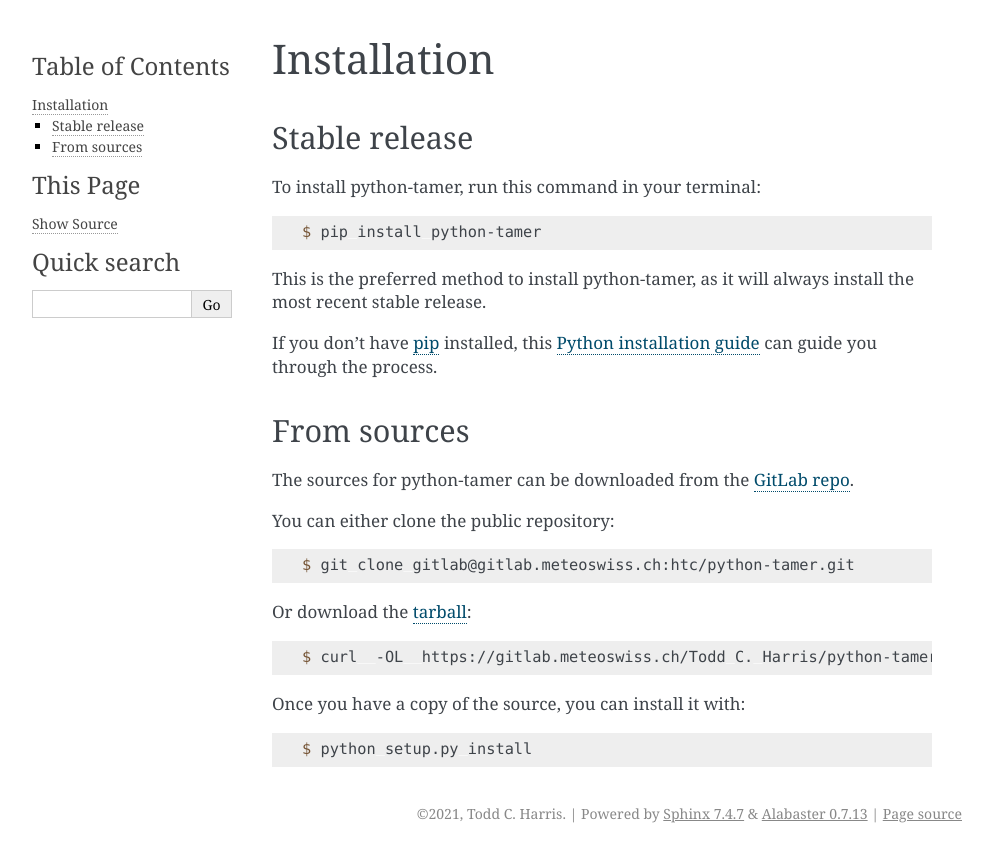
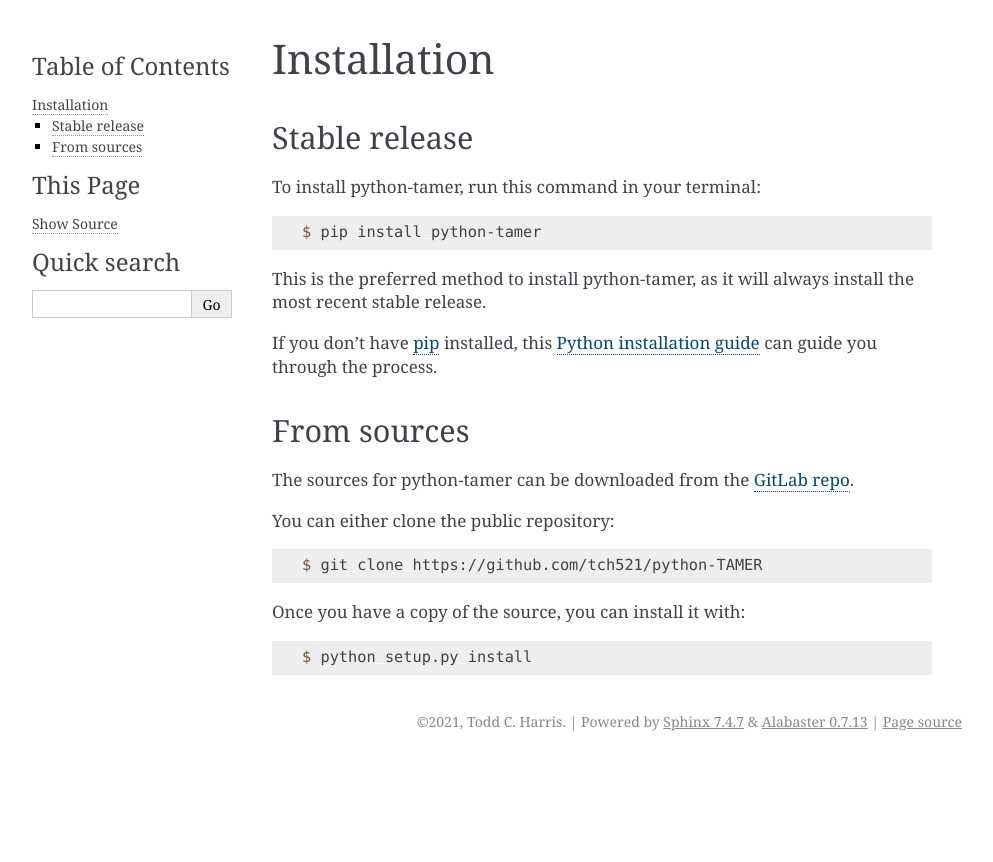
Before and after one commit to tch521/python-TAMER, a Sphinx documentation site: the page built from doc/installation.rst, in a window 1280 px wide. Shown: the top 862 px of the page, without its empty margins (148-1141 px from the left). Built offline with Sphinx 7.4.7, drawn with Linux system fonts in a browser that asks for light colours.

```diff
--- a/doc/conf.py
+++ b/doc/conf.py
@@ -14,7 +14,7 @@ import os
 import sys
 sys.path.insert(0, os.path.abspath('..'))
 
-import python_tamer
+autodoc_mock_imports = ['python_tamer']
 
 # -- Project information -----------------------------------------------------
 
@@ -33,7 +33,6 @@ release = '0.2'
 # ones.
 extensions = ['sphinx.ext.autodoc', 'sphinx.ext.viewcode', 'sphinx.ext.napoleon']
 
-autodoc_mock_imports = ['netCDF4']
 
 # Add any paths that contain templates here, relative to this directory.
 templates_path = ['_templates']
--- a/doc/installation.rst
+++ b/doc/installation.rst
@@ -33,13 +33,7 @@ You can either clone the public repository:
 
 .. code-block:: console
 
-    $ git clone gitlab@gitlab.meteoswiss.ch:htc/python-tamer.git
-
-Or download the `tarball`_:
-
-.. code-block:: console
-
-    $ curl  -OL  https://gitlab.meteoswiss.ch/Todd C. Harris/python-tamer/-/archive/master/python-tamer-master.tar.gz
+    $ git clone https://github.com/tch521/python-TAMER
 
 Once you have a copy of the source, you can install it with:
 
@@ -48,5 +42,4 @@ Once you have a copy of the source, you can install it with:
     $ python setup.py install
 
 
-.. _GitLab repo: https://gitlab.meteoswiss.ch/htc/python-tamer
-.. _tarball: https://gitlab.meteoswiss.ch/Todd C. Harris/python-tamer/-/archive/master/python-tamer-master.tar.gz
+.. _GitLab repo: https://github.com/tch521/python-TAMER
--- a/setup.py
+++ b/setup.py
@@ -2,6 +2,7 @@ from setuptools import setup, find_packages
 
 requirements = [
     'yaconfigobject',
+    'netCDF4',
     'pandas',
     'numpy',
     'cartopy',
```
